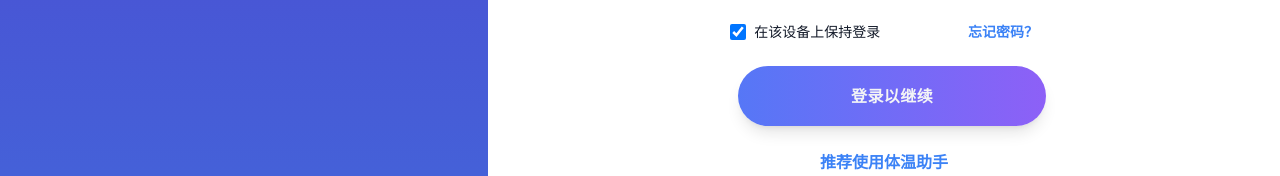
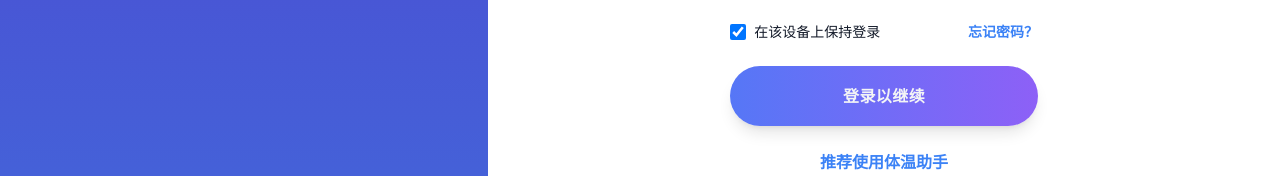
Before and after one commit to paraject/xiaoxin-asst, a Vue app: page /login in a window 1280 px wide. Shown: the part 485-661 px from the top of the page. Built offline with nearby package versions, Linux system fonts and the light colour scheme.

Commit message:
Update login.vue

```diff
--- a/src/components/login.vue
+++ b/src/components/login.vue
@@ -119,7 +119,7 @@ export default {
                 </div>
               </div>
               <div>
-                <button @click="login()" class="m-2 w-full flex justify-center bg-gradient-to-r from-blue-500 to-purple-500 bg-[length:200%] bg-center hover:bg-right text-gray-100 p-4 rounded-full tracking-wide font-semibold shadow-lg cursor-pointer transition-all ease-linear duration-300 border-solid hover:border-blue-500 border-2 border-transparent hover:shadow-2xl">登录以继续</button>
+                <button @click="login()" class="w-full flex justify-center bg-gradient-to-r from-blue-500 to-purple-500 bg-[length:200%] bg-center hover:bg-right text-gray-100 p-4 rounded-full tracking-wide font-semibold shadow-lg cursor-pointer transition-all ease-linear duration-300 border-solid hover:border-blue-500 border-2 border-transparent hover:shadow-xl">登录以继续</button>
               </div>
               <p class="flex flex-col items-center justify-center mt-10 text-center text-md text-gray-500">
                 <span><a href="https://temp.geekpara.com/" class="text-blue-500 font-bold hover:text-blue-700 no-underline hover:underline cursor-pointer transition ease-in duration-300">推荐使用体温助手</a></span>
```
